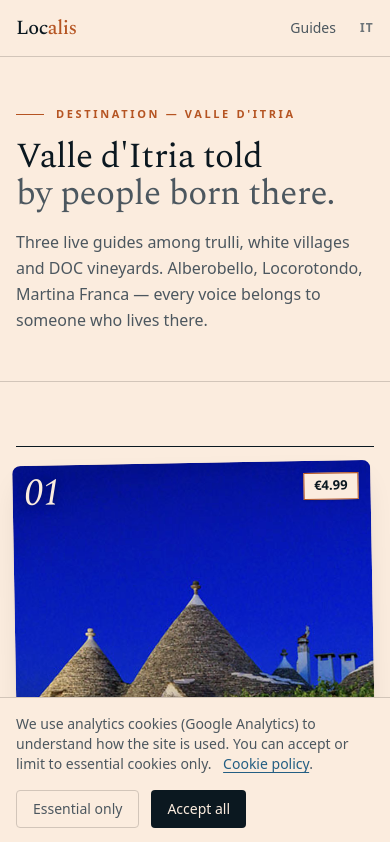
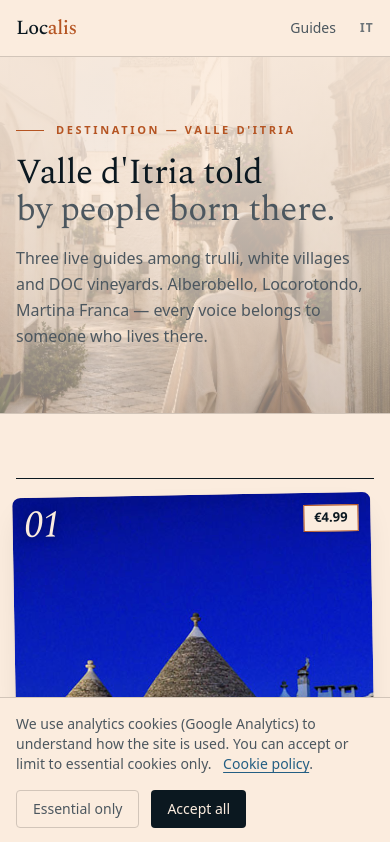
Before and after one commit to loconsoledomenico-dot/Localis, an Astro site: page /en/valle-d-itria in a window 390 px wide. Shown: the top 842 px of the page. Built offline with nearby package versions, Linux system fonts and the light colour scheme; Astro itself is replaced by a stand-in of ours; no server answers; a web font is replaced by a local one.

Commit message:
feat(valle-d-itria): hero image — Valle d'Itria_landing.jpg · IT + EN

```diff
--- a/src/pages/en/valle-d-itria.astro
+++ b/src/pages/en/valle-d-itria.astro
@@ -54,9 +54,20 @@ const guides: GuideEntry[] = [
   lang="en"
 >
 
-  {/* PAGE HEADER */}
-  <section class="bg-surface border-b border-border">
-    <div class="max-w-wrap mx-auto px-md py-2xl lg:py-3xl">
+  {/* PAGE HEADER — hero with image */}
+  <section class="valle-hero relative overflow-hidden border-b border-border">
+    <img
+      src="/images/covers/valle-d-itria-landing.jpg"
+      alt="Valle d'Itria, trulli and vineyards under the Puglia sun"
+      class="valle-hero-bg"
+      width="1980"
+      height="900"
+      loading="eager"
+      fetchpriority="high"
+      decoding="async"
+    />
+    <div class="valle-hero-scrim" aria-hidden="true"></div>
+    <div class="max-w-wrap mx-auto px-md py-3xl lg:py-4xl relative z-10">
       <div class="flex items-center gap-sm mb-md">
         <span class="block w-7 h-px bg-accent"></span>
         <span class="text-[11px] font-semibold tracking-[0.24em] uppercase text-accent">
@@ -71,6 +82,45 @@ const guides: GuideEntry[] = [
       </p>
     </div>
   </section>
+
+  <style>
+    .valle-hero {
+      min-height: clamp(280px, 42vh, 480px);
+      display: flex;
+      align-items: center;
+    }
+    .valle-hero-bg {
+      position: absolute;
+      inset: 0;
+      width: 100%;
+      height: 100%;
+      object-fit: cover;
+      object-position: center 40%;
+      filter: saturate(0.92) contrast(1.04);
+    }
+    .valle-hero-scrim {
+      position: absolute;
+      inset: 0;
+      background: linear-gradient(
+        to right,
+        oklch(from var(--color-surface) l c h / 0.88) 0%,
+        oklch(from var(--color-surface) l c h / 0.65) 35%,
+        oklch(from var(--color-surface) l c h / 0.18) 70%,
+        oklch(from var(--color-surface) l c h / 0) 100%
+      );
+      pointer-events: none;
+    }
+    @media (max-width: 768px) {
+      .valle-hero-scrim {
+        background: linear-gradient(
+          to bottom,
+          oklch(from var(--color-surface) l c h / 0.92) 0%,
+          oklch(from var(--color-surface) l c h / 0.72) 60%,
+          oklch(from var(--color-surface) l c h / 0.5) 100%
+        );
+      }
+    }
+  </style>
 
   {/* GUIDE GRID */}
   <section class="bg-surface">
--- a/src/pages/valle-d-itria.astro
+++ b/src/pages/valle-d-itria.astro
@@ -54,9 +54,20 @@ const guides: GuideEntry[] = [
   lang="it"
 >
 
-  {/* PAGE HEADER */}
-  <section class="bg-surface border-b border-border">
-    <div class="max-w-wrap mx-auto px-md py-2xl lg:py-3xl">
+  {/* PAGE HEADER — hero con immagine */}
+  <section class="valle-hero relative overflow-hidden border-b border-border">
+    <img
+      src="/images/covers/valle-d-itria-landing.jpg"
+      alt="Valle d'Itria, trulli e vigneti sotto il sole di Puglia"
+      class="valle-hero-bg"
+      width="1980"
+      height="900"
+      loading="eager"
+      fetchpriority="high"
+      decoding="async"
+    />
+    <div class="valle-hero-scrim" aria-hidden="true"></div>
+    <div class="max-w-wrap mx-auto px-md py-3xl lg:py-4xl relative z-10">
       <div class="flex items-center gap-sm mb-md">
         <span class="block w-7 h-px bg-accent"></span>
         <span class="text-[11px] font-semibold tracking-[0.24em] uppercase text-accent">
@@ -71,6 +82,45 @@ const guides: GuideEntry[] = [
       </p>
     </div>
   </section>
+
+  <style>
+    .valle-hero {
+      min-height: clamp(280px, 42vh, 480px);
+      display: flex;
+      align-items: center;
+    }
+    .valle-hero-bg {
+      position: absolute;
+      inset: 0;
+      width: 100%;
+      height: 100%;
+      object-fit: cover;
+      object-position: center 40%;
+      filter: saturate(0.92) contrast(1.04);
+    }
+    .valle-hero-scrim {
+      position: absolute;
+      inset: 0;
+      background: linear-gradient(
+        to right,
+        oklch(from var(--color-surface) l c h / 0.88) 0%,
+        oklch(from var(--color-surface) l c h / 0.65) 35%,
+        oklch(from var(--color-surface) l c h / 0.18) 70%,
+        oklch(from var(--color-surface) l c h / 0) 100%
+      );
+      pointer-events: none;
+    }
+    @media (max-width: 768px) {
+      .valle-hero-scrim {
+        background: linear-gradient(
+          to bottom,
+          oklch(from var(--color-surface) l c h / 0.92) 0%,
+          oklch(from var(--color-surface) l c h / 0.72) 60%,
+          oklch(from var(--color-surface) l c h / 0.5) 100%
+        );
+      }
+    }
+  </style>
 
   {/* GUIDE GRID */}
   <section class="bg-surface">
```
Also changed, not shown: public/images/covers/valle-d-itria-landing.jpg (added).
